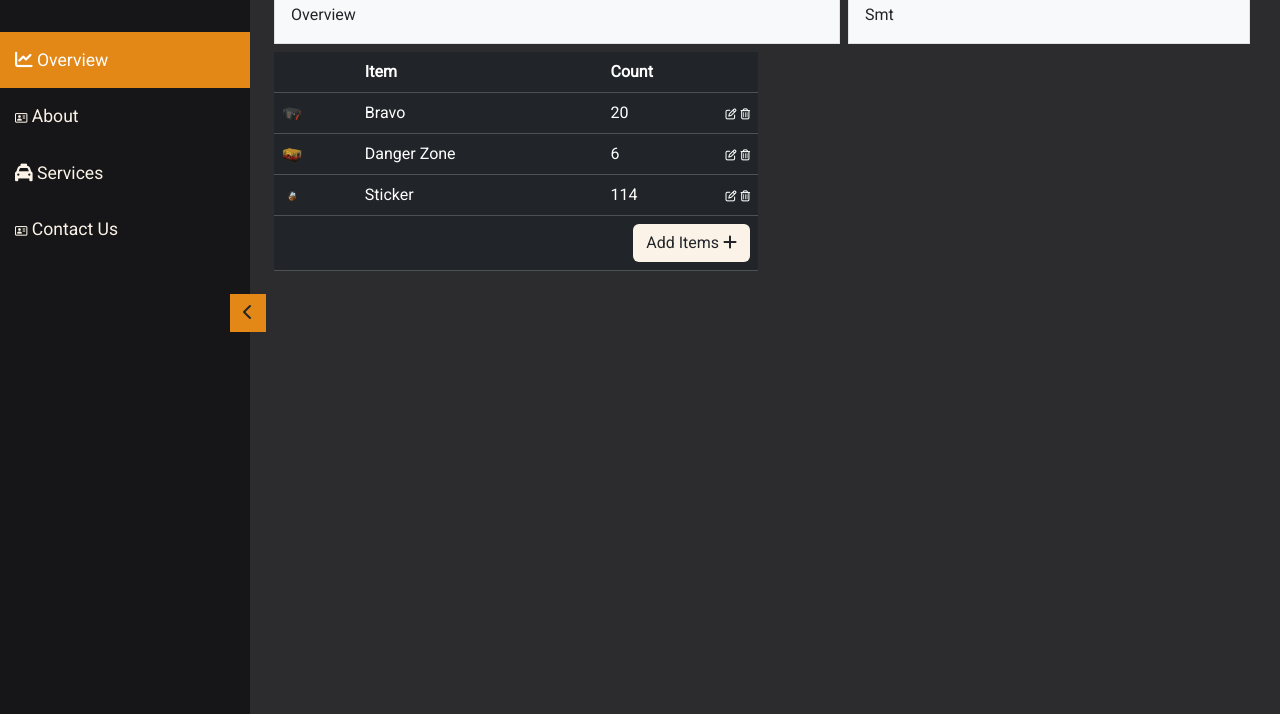
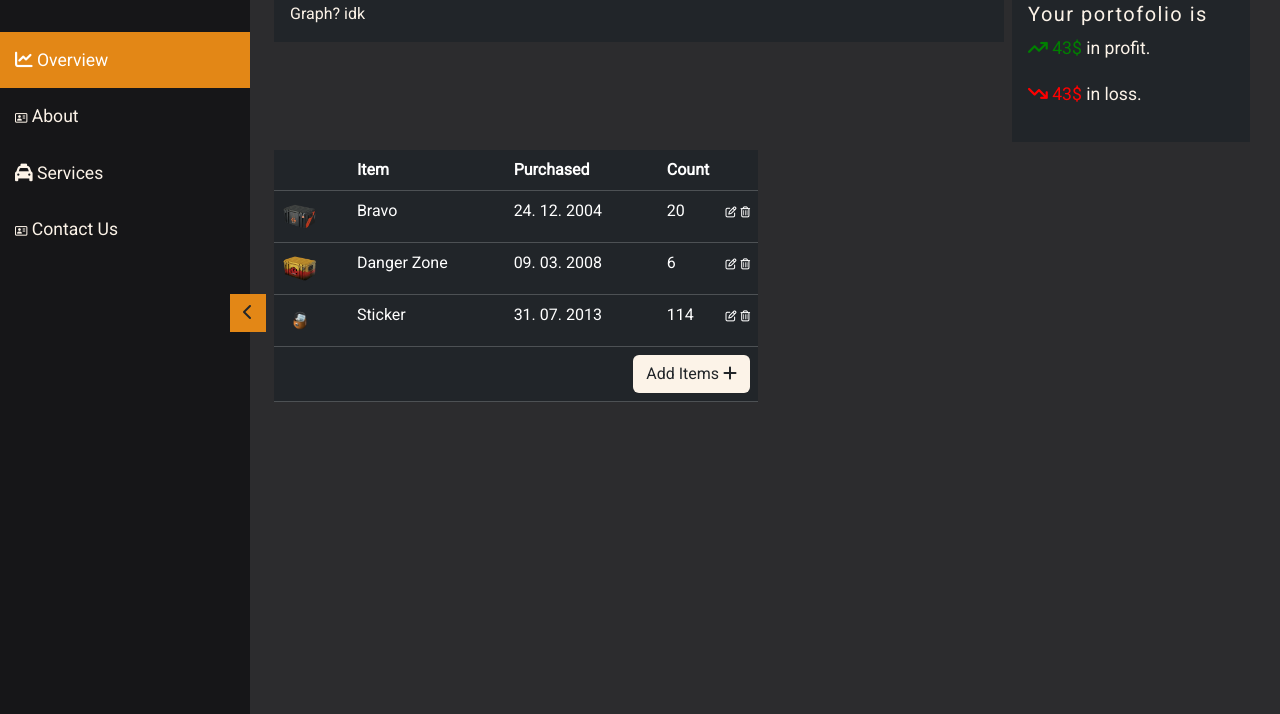
Before and after one commit to chodec/case-checker, a website: page public/html/dashboard.html in a window 1280 px wide. Shown: the part 86-800 px from the top of the page. Drawn offline with nearby package versions, Linux system fonts and the light colour scheme; files that its build step writes are made by us from their sources; files whose address does not match are found by name.

Commit message:
add profit / loss checker

```diff
--- a/public/css/dashboard.css
+++ b/public/css/dashboard.css
@@ -113,7 +113,7 @@ a[data-toggle="collapse"] {
 }
 
 img.caseSmall {
-    width: 20px;
+    width: 35px;
 }
 .caseCount{
     float: left;
@@ -141,3 +141,16 @@ img.caseSmall {
     background-color: #e38716;
     color:#fcf3e8;
 }
+
+.dark{
+    background: #212529;
+    color:#fcf3e8;
+}
+
+.success{
+    color: green;
+}
+
+.fail{
+    color: red;
+}
--- a/public/html/dashboard.html
+++ b/public/html/dashboard.html
@@ -38,13 +38,17 @@
 
     <div id="main">
       <div class="container px-4">
-        <h2>Hello, user.</h2>
+        <h2>Hello, {user}.</h2>
         <div class="row gx-2 gy-2">
-          <div class="col-7">
-           <div class="p-3 border bg-light">Overview</div>
+          <div class="col-9">
+           <div class="p-3 dark">Graph? idk</div>
           </div>
-          <div class="col-5">
-            <div class="p-3 border bg-light">Smt</div>
+          <div class="col-3">
+            <div class="p-3 dark">
+              <h5>Your portofolio is</h5>
+              <p><span class="success"><i class="fa-solid fa-arrow-trend-up"></i> 43$</span> in profit.</p>
+              <p><span class="fail"><i class="fa-solid fa-arrow-trend-down"></i> 43$</span> in loss.</p>
+            </div>
           </div>
           <div class="col-6">
             <table class="table table-hover table-dark">
@@ -52,6 +56,7 @@
                 <tr>
                   <th scope="col"></th>
                   <th scope="col">Item</th>
+                  <th scope="col">Purchased</th>
                   <th scope="col">Count</th>
                 </tr>
               </thead>
@@ -59,20 +64,23 @@
                 <tr>
                   <th scope="row"><img src="../img/items/bravo_case.png" class="caseSmall" alt="" srcset=""> </th>
                   <td>Bravo</td>
+                  <td>24. 12. 2004</td>
                   <td><span class="caseCount">20</span><span class="caseCountEdit"><i class="fa-regular fa-pen-to-square"></i> <i class="fa-regular fa-trash-can"></i></span></td>
                 </tr>
                 <tr>
                   <th scope="row"><img src="../img/items/danger_zone_case.png" class="caseSmall" alt="" srcset=""> </th>
                   <td>Danger Zone</td>
+                  <td>09. 03. 2008</td>
                   <td><span class="caseCount">6</span><span class="caseCountEdit"> <i class="fa-regular fa-pen-to-square"></i> <i class="fa-regular fa-trash-can"></i></i></span></td>
                 </tr>
                 <tr>
                   <th scope="row"><img src="../img/items/sticker_capsule.png" class="caseSmall" alt="" srcset=""> </th>
                   <td>Sticker</td>
+                  <td>31. 07. 2013</td>
                   <td><span class="caseCount">114</span><span class="caseCountEdit"><i class="fa-regular fa-pen-to-square"></i> <i class="fa-regular fa-trash-can"></i></span></td>
                 </tr>
                 <tr>
-                  <td colspan="3"><span class="caseCountEdit"><button class="btn addCase">Add Items <i class="fa-solid fa-plus"></i></button></span></td>
+                  <td colspan="4"><span class="caseCountEdit"><button class="btn addCase">Add Items <i class="fa-solid fa-plus"></i></button></span></td>
                 </tr>
               </tbody>
             </table>
```
